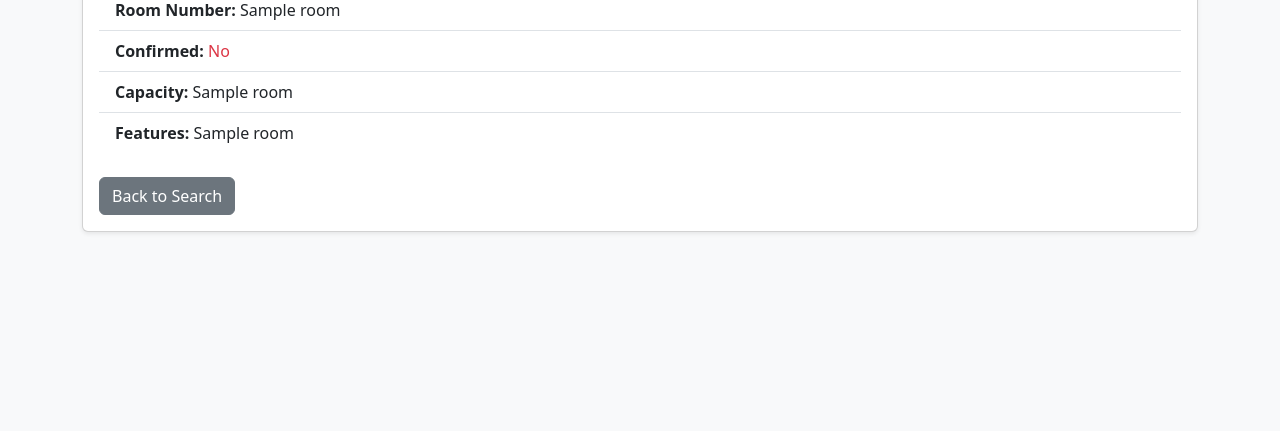
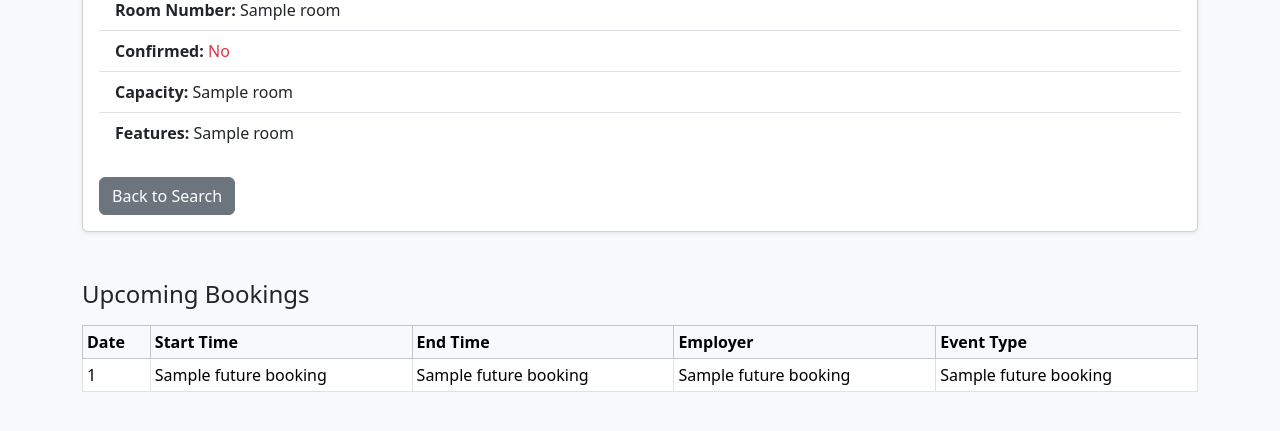
Before and after one commit to whatthewott/roombookercxl, a Flask app: template templates/room.html in a window 1280 px wide. Shown: the part 251-682 px from the top of the page. Run offline with Flask 3, Linux system fonts and the light colour scheme; the template is opened without the code that fills it: most values are stand-ins (such as "Sample title", 1, 10 or a date in 2020); some libraries are stand-ins or nearby versions.

Commit message:
added future bookings info to room pages

```diff
--- a/app.py
+++ b/app.py
@@ -1,4 +1,4 @@
-
+from datetime import date
 from flask import Flask, render_template, request, redirect, url_for, abort, jsonify
 import psycopg2
 import os
@@ -211,14 +211,26 @@ def search():
 def view_room(building, room_number):
     conn = get_db()
     cur = conn.cursor()
+
+    # Get room details
     cur.execute("SELECT * FROM rooms WHERE building = %s AND room_number = %s", (building, room_number))
     room = cur.fetchone()
-    conn.close()
 
     if not room:
+        conn.close()
         return "Room not found", 404
 
-    return render_template("room.html", room=room)
+    # Get future bookings for this room
+    cur.execute("""
+        SELECT date, start_time, end_time, employer, event_type
+        FROM bookings
+        WHERE building = %s AND room_number = %s AND date >= %s
+        ORDER BY date, start_time
+    """, (building, room_number, date.today()))
+    future_bookings = cur.fetchall()
+
+    conn.close()
+    return render_template("room.html", room=room, future_bookings=future_bookings)
 
 if __name__ == "__main__":
     app.run(debug=True)
--- a/templates/room.html
+++ b/templates/room.html
@@ -22,4 +22,32 @@
       <a href="/search" class="btn btn-secondary mt-4">Back to Search</a>
     </div>
   </div>
+
+   {% if future_bookings %}
+    <h4 class="mt-5">Upcoming Bookings</h4>
+    <table class="table table-bordered table-sm mt-3">
+      <thead class="table-light">
+        <tr>
+          <th>Date</th>
+          <th>Start Time</th>
+          <th>End Time</th>
+          <th>Employer</th>
+          <th>Event Type</th>
+        </tr>
+      </thead>
+      <tbody>
+        {% for b in future_bookings %}
+        <tr>
+          <td>{{ b[0] }}</td>
+          <td>{{ b[1] }}</td>
+          <td>{{ b[2] }}</td>
+          <td>{{ b[3] }}</td>
+          <td>{{ b[4] }}</td>
+        </tr>
+        {% endfor %}
+      </tbody>
+    </table>
+  {% else %}
+    <p class="mt-4 text-muted">No upcoming bookings for this room.</p>
+  {% endif %}
 {% endblock %}
```
